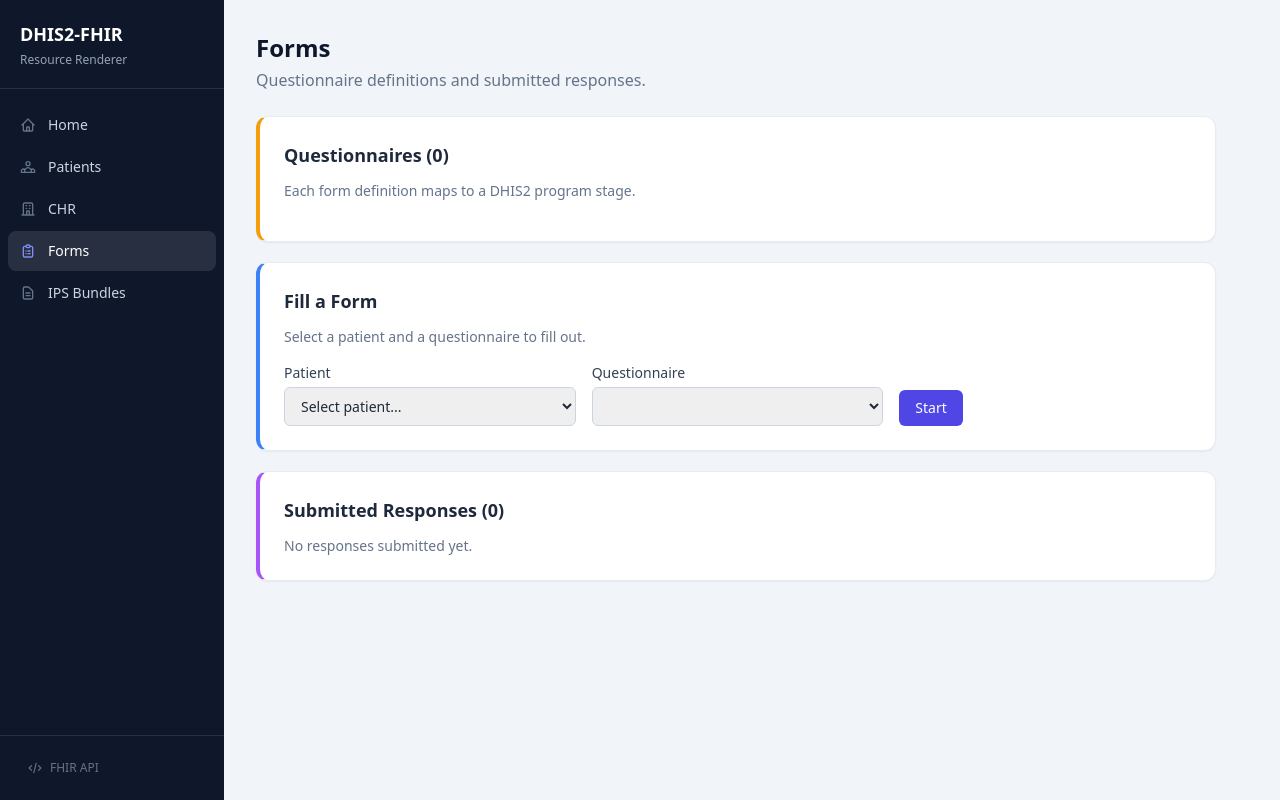
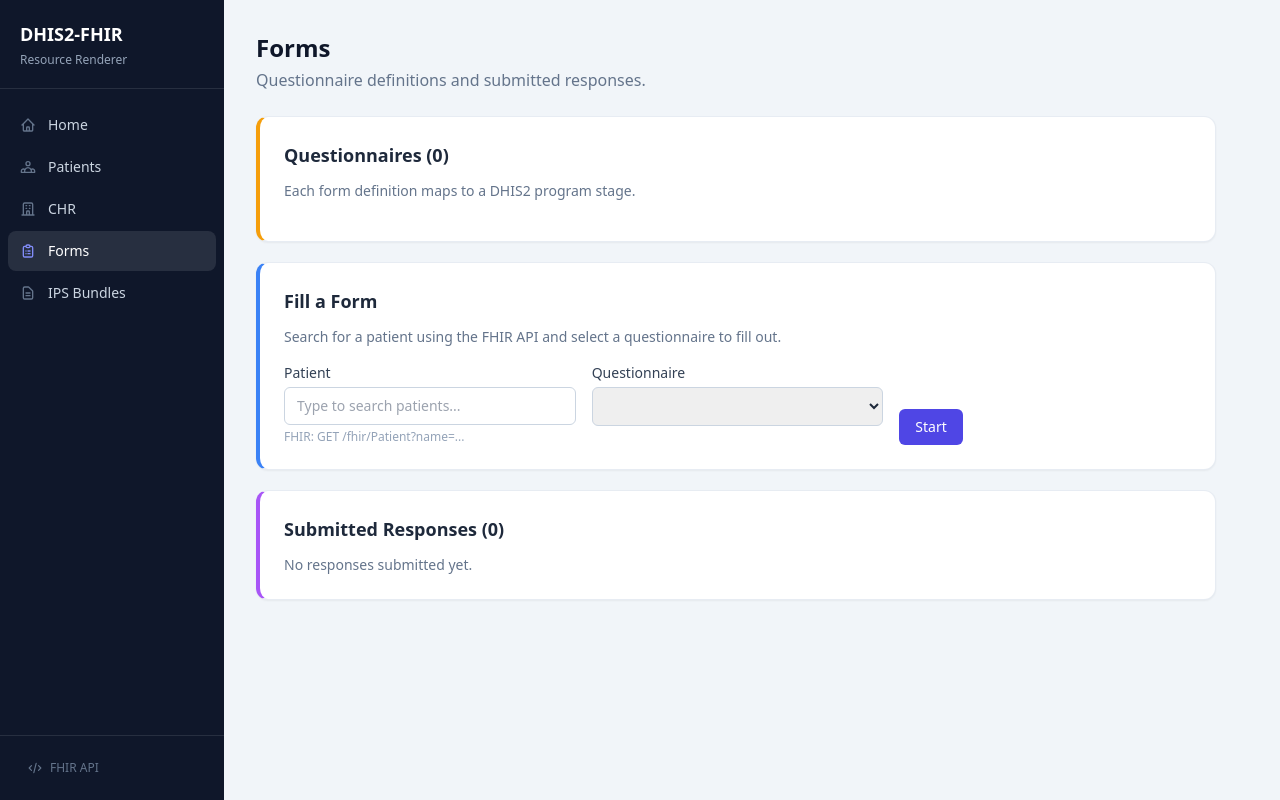
Before and after one commit to hispvn/vn-workshop-2026, a FastAPI app: page /forms in a window 1280 px wide. Run offline with FastAPI, Linux system fonts and the light colour scheme; lists and menus that the app fills with data are empty; some libraries are stand-ins or nearby versions.

Commit message:
feat: replace patient dropdown with FHIR search on forms page
Use GET /fhir/Patient?name=... to search patients via type-ahead
instead of a static dropdown limited to 50 entries. Pre-fills the
search field when navigating from a patient profile page.

```diff
--- a/dhis2-fhir/src/dhis2_fhir/app.py
+++ b/dhis2-fhir/src/dhis2_fhir/app.py
@@ -598,12 +598,12 @@ async def render_patient(request: Request, pid: str) -> Response:
 @app.get("/forms", response_class=HTMLResponse)
 async def forms_list(request: Request) -> Response:
     """List all questionnaires and responses."""
-    patients = load_patients()
     all_responses = load_questionnaire_responses()
 
     patient_id = request.query_params.get("patient")
     selected_patient = None
     if patient_id:
+        patients = load_patients()
         selected_patient = next((p for p in patients if p.id == patient_id), None)
         responses = [r for r in all_responses if r.subject and r.subject.reference.endswith(patient_id)]
     else:
@@ -615,7 +615,6 @@ async def forms_list(request: Request) -> Response:
             "request": request,
             "questionnaires": load_questionnaires(),
             "responses": responses,
-            "patients": patients,
             "selected_patient": selected_patient,
         },
     )
--- a/dhis2-fhir/templates/forms_list.html
+++ b/dhis2-fhir/templates/forms_list.html
@@ -46,20 +46,20 @@
 <!-- Fill a form for a patient -->
 <div class="card card-accent-blue p-6 mb-5">
     <h2 class="text-lg font-semibold text-slate-800 mb-3">Fill a Form</h2>
-    <p class="text-sm text-slate-500 mb-4">Select a patient and a questionnaire to fill out.</p>
+    <p class="text-sm text-slate-500 mb-4">Search for a patient using the FHIR API and select a questionnaire to fill out.</p>
     <form method="get" id="fill-form">
         <div class="grid grid-cols-1 md:grid-cols-3 gap-4">
             <div>
                 <label class="block text-sm font-medium text-slate-700 mb-1">Patient</label>
-                <select id="fill-patient" class="w-full border border-slate-300 rounded-md px-3 py-2 text-sm">
-                    <option value="">Select patient...</option>
-                    {% if selected_patient and selected_patient.id not in patients[:50]|map(attribute='id')|list %}
-                    <option value="{{ selected_patient.id }}" selected>{{ selected_patient.display_name }}</option>
-                    {% endif %}
-                    {% for p in patients[:50] %}
-                    <option value="{{ p.id }}" {% if selected_patient and selected_patient.id == p.id %}selected{% endif %}>{{ p.display_name }}</option>
-                    {% endfor %}
-                </select>
+                <div class="relative">
+                    <input type="hidden" id="fill-patient" value="{{ selected_patient.id if selected_patient else '' }}">
+                    <input type="text" id="patient-search" autocomplete="off"
+                        class="w-full border border-slate-300 rounded-md px-3 py-2 text-sm"
+                        placeholder="Type to search patients..."
+                        value="{{ selected_patient.display_name if selected_patient else '' }}">
+                    <div id="patient-results" class="absolute z-10 w-full bg-white border border-slate-300 rounded-md mt-1 shadow-lg max-h-60 overflow-y-auto hidden"></div>
+                </div>
+                <p class="text-xs text-slate-400 mt-1">FHIR: GET /fhir/Patient?name=...</p>
             </div>
             <div>
                 <label class="block text-sm font-medium text-slate-700 mb-1">Questionnaire</label>
@@ -124,9 +124,72 @@
 function goFillForm() {
     var pid = document.getElementById('fill-patient').value;
     var qid = document.getElementById('fill-questionnaire').value;
-    if (!pid) { alert('Please select a patient'); return; }
+    if (!pid) { alert('Please search and select a patient first'); return; }
     if (!qid) { alert('Please select a questionnaire'); return; }
     window.location.href = '/patient/' + pid + '/form/' + qid;
 }
+
+(function() {
+    var searchInput = document.getElementById('patient-search');
+    var hiddenInput = document.getElementById('fill-patient');
+    var resultsDiv = document.getElementById('patient-results');
+    var debounceTimer = null;
+
+    searchInput.addEventListener('input', function() {
+        var query = searchInput.value.trim();
+        hiddenInput.value = '';
+
+        clearTimeout(debounceTimer);
+        if (query.length < 2) {
+            resultsDiv.classList.add('hidden');
+            return;
+        }
+
+        debounceTimer = setTimeout(function() {
+            fetch('/fhir/Patient?name=' + encodeURIComponent(query) + '&_count=10')
+                .then(function(r) { return r.json(); })
+                .then(function(bundle) {
+                    resultsDiv.innerHTML = '';
+                    var entries = bundle.entry || [];
+                    if (entries.length === 0) {
+                        resultsDiv.innerHTML = '<div class="px-3 py-2 text-sm text-slate-400">No patients found</div>';
+                        resultsDiv.classList.remove('hidden');
+                        return;
+                    }
+                    entries.forEach(function(entry) {
+                        var res = entry.resource;
+                        var pid = res.id;
+                        var name = 'Unknown';
+                        if (res.name && res.name.length > 0) {
+                            var n = res.name[0];
+                            var given = (n.given || []).join(' ');
+                            name = (given + ' ' + (n.family || '')).trim();
+                        }
+                        var gender = res.gender || '';
+                        var dob = res.birthDate || '';
+                        var detail = [gender, dob].filter(Boolean).join(', ');
+
+                        var div = document.createElement('div');
+                        div.className = 'px-3 py-2 text-sm hover:bg-blue-50 cursor-pointer border-b border-slate-100';
+                        div.innerHTML = '<div class="font-medium">' + name + '</div>' +
+                            (detail ? '<div class="text-xs text-slate-400">' + detail + '</div>' : '');
+                        div.addEventListener('click', function() {
+                            hiddenInput.value = pid;
+                            searchInput.value = name;
+                            resultsDiv.classList.add('hidden');
+                        });
+                        resultsDiv.appendChild(div);
+                    });
+                    resultsDiv.classList.remove('hidden');
+                });
+        }, 300);
+    });
+
+    document.addEventListener('click', function(e) {
+        if (!resultsDiv.contains(e.target) && e.target !== searchInput) {
+            resultsDiv.classList.add('hidden');
+        }
+    });
+})();
 </script>
 {% endblock %}
```
